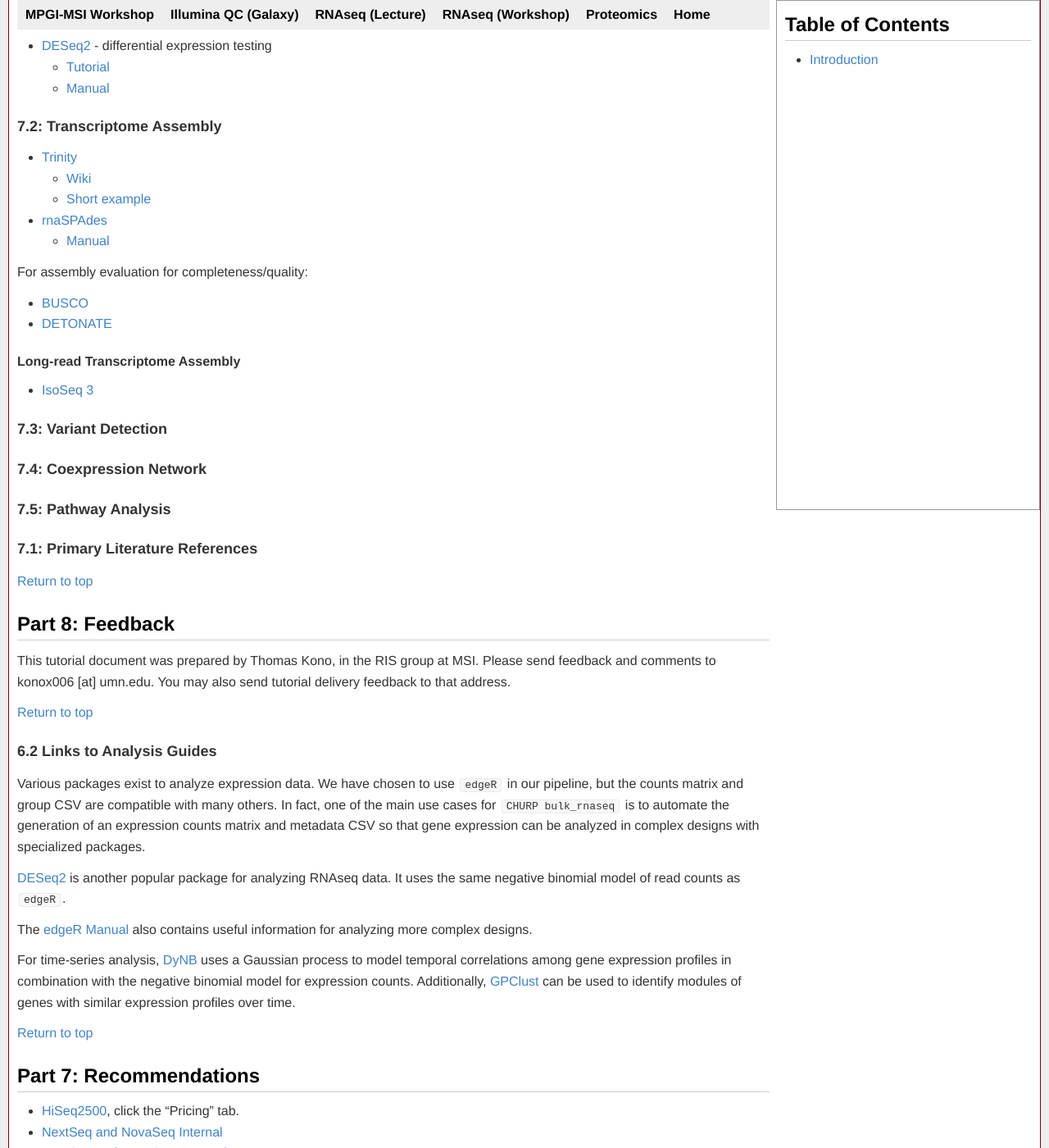
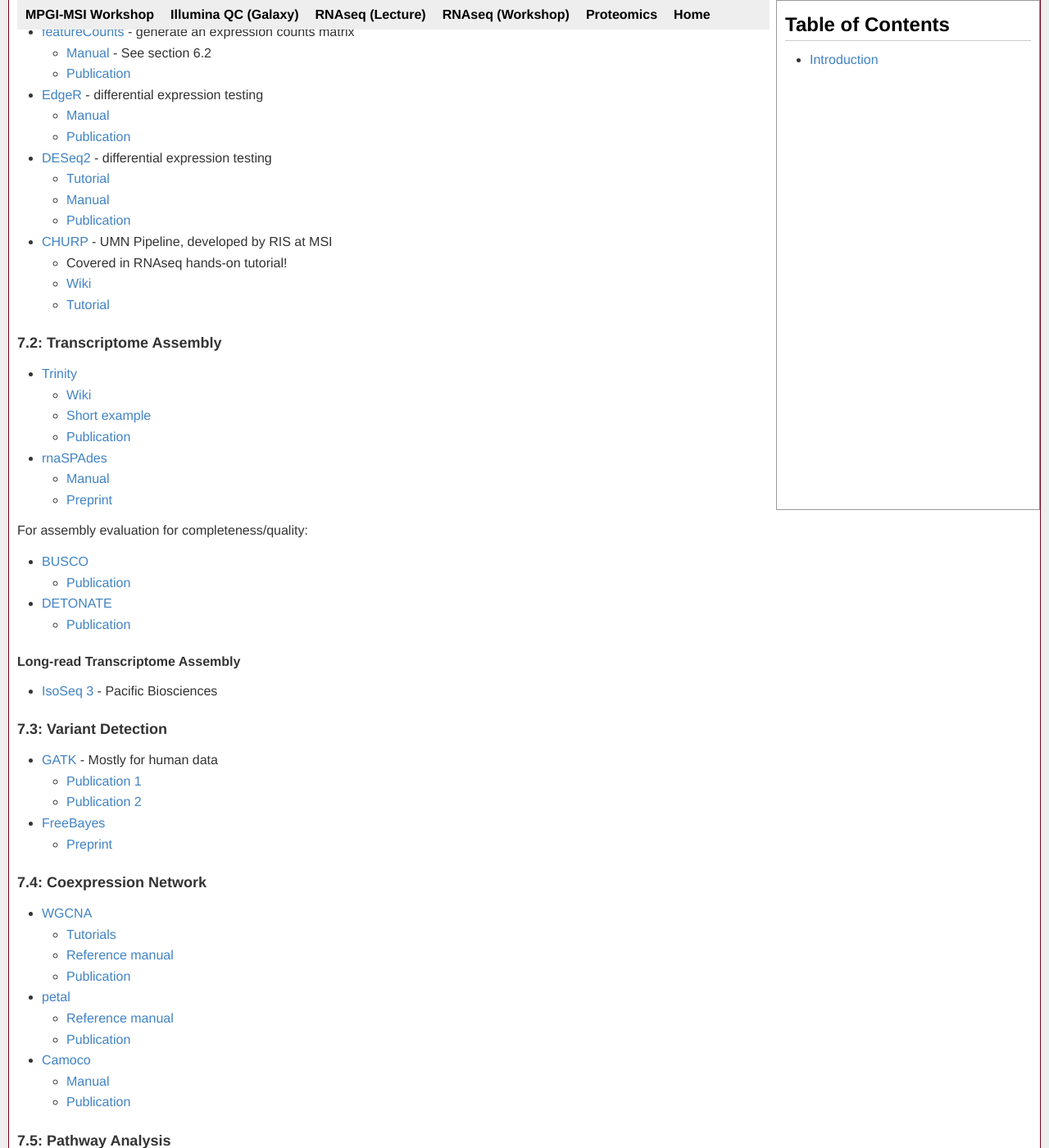
Before and after one commit to msi-ris/Tutorials, a Jekyll site: the page built from rnaseq_lec.md, in a window 1280 px wide and 1400 px high, scrolled down 15821 px. Shown: the whole window at 82% size. Built offline with Jekyll 4.4.1, drawn with Linux system fonts in a browser that asks for light colours; some of the changed text lies outside the part shown.

Commit message:
Update rnaseq lec

```diff
--- a/rnaseq_lec.md
+++ b/rnaseq_lec.md
@@ -645,32 +648,60 @@ for performing various RNAseq analyses.
 - [HTseq](https://htseq.readthedocs.io/en/release_0.11.1/) - generate an expression counts matrix
     - [Manual](https://media.readthedocs.org/pdf/htseq/master/htseq.pdf)
     - [Tutorial](https://htseq.readthedocs.io/en/release_0.11.1/count.html)
+    - [Publication](https://academic.oup.com/bioinformatics/article/31/2/166/2366196)
 - [featureCounts](http://bioinf.wehi.edu.au/featureCounts/) - generate an expression counts matrix
     - [Manual](http://bioinf.wehi.edu.au/subread-package/SubreadUsersGuide.pdf) - See section 6.2
+    - [Publication](https://academic.oup.com/bioinformatics/article/30/7/923/232889)
 - [EdgeR](https://bioconductor.org/packages/release/bioc/html/edgeR.html) - differential expression testing
     - [Manual](https://bioconductor.org/packages/release/bioc/vignettes/edgeR/inst/doc/edgeRUsersGuide.pdf)
+    - [Publication](https://academic.oup.com/bioinformatics/article/26/1/139/182458)
 - [DESeq2](https://bioconductor.org/packages/release/bioc/html/DESeq2.html) - differential expression testing
     - [Tutorial](https://bioconductor.org/packages/release/bioc/vignettes/DESeq2/inst/doc/DESeq2.html)
     - [Manual](https://bioconductor.org/packages/release/bioc/manuals/DESeq2/man/DESeq2.pdf)
+    - [Publication](https://genomebiology.biomedcentral.com/articles/10.1186/s13059-014-0550-8)
+- [CHURP](https://github.umn.edu/MSI-RIS/CHURP) - UMN Pipeline, developed by RIS at MSI
+    - Covered in RNAseq hands-on tutorial!
+    - [Wiki](https://github.umn.edu/MSI-RIS/CHURP/wiki)
+    - [Tutorial](https://pages.github.umn.edu/MSI-RIS/Tutorials/rnaseq_cmd/)
 
 ### <a name="7.2"></a> 7.2: Transcriptome Assembly
 - [Trinity](https://github.com/trinityrnaseq/trinityrnaseq)
     - [Wiki](https://github.com/trinityrnaseq/trinityrnaseq/wiki)
     - [Short example](https://github.com/trinityrnaseq/trinityrnaseq/wiki/Running-Trinity)
-- [rnaSPAdes](http://cab.spbu.ru/software/spades/)
+    - [Publication](https://www.nature.com/articles/nbt.1883)
+- [rnaSPAdes](http://cab.spbu.ru/software/rnaspades/)
     - [Manual](http://cab.spbu.ru/files/release3.13.0/rnaspades_manual.html)
+    - [Preprint](https://www.biorxiv.org/content/10.1101/420208v1)
 
 For assembly evaluation for completeness/quality:
 
 - [BUSCO](https://busco.ezlab.org/)
+    - [Publication](https://academic.oup.com/mbe/article/35/3/543/4705839)
 - [DETONATE](http://deweylab.biostat.wisc.edu/detonate/)
+    - [Publication](https://genomebiology.biomedcentral.com/articles/10.1186/s13059-014-0553-5)
 
 #### Long-read Transcriptome Assembly
-- [IsoSeq 3](https://github.com/PacificBiosciences/IsoSeq_SA3nUP/wiki)
-
+- [IsoSeq 3](https://github.com/PacificBiosciences/IsoSeq_SA3nUP/wiki) - Pacific Biosciences
 
 ### <a name="7.3"></a> 7.3: Variant Detection
+- [GATK](https://github.com/gatk-workflows/gatk3-4-rnaseq-germline-snps-indels) - Mostly for human data
+    - [Publication 1](https://genome.cshlp.org/content/20/9/1297)
+    - [Publication 2](https://www.nature.com/articles/ng.806)
+- [FreeBayes](https://github.com/ekg/freebayes)
+    - [Preprint](https://arxiv.org/abs/1207.3907)
+
 ### <a name="7.4"></a> 7.4: Coexpression Network
+- [WGCNA](https://horvath.genetics.ucla.edu/html/CoexpressionNetwork/Rpackages/WGCNA/)
+    - [Tutorials](https://horvath.genetics.ucla.edu/html/CoexpressionNetwork/Rpackages/WGCNA/Tutorials/index.html)
+    - [Reference manual](https://cran.r-project.org/web/packages/WGCNA/WGCNA.pdf)
+    - [Publication](https://bmcbioinformatics.biomedcentral.com/articles/10.1186/1471-2105-9-559)
+- [petal](https://github.com/julipetal/petalNet)
+    - [Reference manual](https://github.com/julipetal/petalNet/blob/master/doc/petal.pdf)
+    - [Publication](https://bmcsystbiol.biomedcentral.com/articles/10.1186/s12918-016-0298-8)
+- [Camoco](https://github.com/LinkageIO/Camoco)
+    - [Manual](https://camoco.readthedocs.io/en/latest/)
+    - [Publication](http://www.plantcell.org/content/30/12/2922)
+
 ### <a name="7.5"></a> 7.5: Pathway Analysis
 
 ### <a name="7.1"></a> 7.1: Primary Literature References
```
Also changed, not shown: other parts of rnaseq_lec.md (+3 -0 lines).
